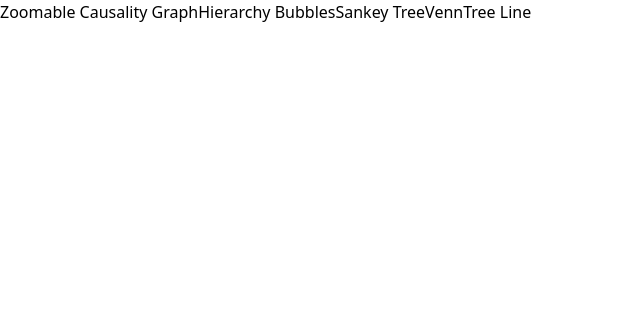
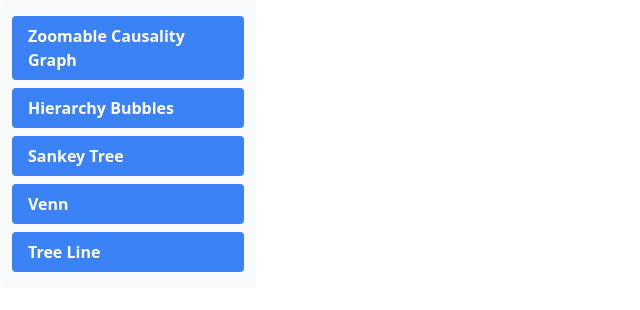
Before and after one commit to hpi-swa-lab/native-image-visualizations, a Vue app in the folder observatory/: page /#/ in a window 1280 px wide. Shown: the top 310 px of the page, without its empty margins (0-640 px from the left). Built offline with nearby package versions, Linux system fonts and the light colour scheme.

Commit message:
fix styling

```diff
--- a/observatory/package.json
+++ b/observatory/package.json
@@ -16,6 +16,7 @@
     "dependencies": {
         "d3": "^7.8.1",
         "papaparse": "^5.3.2",
+        "tailwindcss": "^3.2.4",
         "typescript": "^4.9.3",
         "vue": "^3.2.45",
         "vue-router": "^4.1.6"
@@ -36,7 +37,6 @@
         "sass": "^1.57.1",
         "stylelint": "^14.16.1",
         "stylelint-config-twbs-bootstrap": "^7.0.0",
-        "tailwindcss": "^3.2.4",
         "tslib": "^2.4.1",
         "vite": "^4.0.0",
         "vue-tsc": "^1.0.11"
--- a/observatory/src/Home.vue
+++ b/observatory/src/Home.vue
@@ -1,9 +1,17 @@
+<script setup lang="ts">
+import MainLayout from './components/MainLayout.vue';
+
+</script>
+
+
 <template>
-    <div>
-        <router-link class="btn btn-blue" to="/zoomable-causality-graph">Zoomable Causality Graph</router-link>
-        <router-link class="btn btn-blue" to="/hierarchy-bubbles">Hierarchy Bubbles</router-link>
-        <router-link class="btn btn-blue" to="/sankey-tree">Sankey Tree</router-link>
-        <router-link class="btn btn-blue" to="/venn">Venn</router-link>
-        <router-link class="btn btn-blue" to="/tree-line">Tree Line</router-link>
-    </div>
+    <MainLayout>
+        <template #controls>
+            <li class="btn btn-primary"><router-link to="/zoomable-causality-graph">Zoomable Causality Graph</router-link></li>
+            <li class="btn btn-primary"><router-link to="/hierarchy-bubbles">Hierarchy Bubbles</router-link></li>
+            <li class="btn btn-primary"><router-link to="/sankey-tree">Sankey Tree</router-link></li>
+            <li class="btn btn-primary"><router-link to="/venn">Venn</router-link></li>
+            <li class="btn btn-primary"><router-link to="/tree-line">Tree Line</router-link></li>
+        </template>
+    </MainLayout>
 </template>
--- a/observatory/src/components/MainLayout.vue
+++ b/observatory/src/components/MainLayout.vue
@@ -1,10 +1,14 @@
 <template>
     <div>
-        <aside class="w-64" aria-label="Sidebar">
-            <div class="px-3 py-4 overflow-y-auto rounded bg-gray-50">
-                <slot name="controls">No controls</slot>
-            </div>
-        </aside>
+        <aside class="w-64">
+        <div
+            class="px-3 py-4 overflow-y-auto rounded bg-gray-50"
+        >
+            <ul class="space-y-2">
+                <slot name="controls"></slot>
+            </ul>
+        </div>
+    </aside>
         <div>
             <slot></slot>
         </div>
--- a/observatory/src/style.css
+++ b/observatory/src/style.css
@@ -1,3 +1,15 @@
 @tailwind base;
 @tailwind components;
 @tailwind utilities;
+
+.btn {
+    @apply font-bold py-2 px-4 rounded;
+}
+
+.btn-primary {
+    @apply bg-blue-500 text-white;
+}
+
+.btn-primary:hover {
+    @apply bg-blue-700;
+}
--- a/observatory/tailwind.config.cjs
+++ b/observatory/tailwind.config.cjs
@@ -1,9 +1,11 @@
 /** @type {import('tailwindcss').Config} */
 module.exports = {
-  purge: ['./index.html', 'src/**/*.{vue,js,ts,jsx,tsx}'],
-  content: [],
+  content: [
+    './index.html',
+    './src/**/*.{vue,js,ts,jsx,tsx}'
+  ],
   theme: {
-    extend: {},
+    extend: {}
   },
   plugins: [],
 }
```
